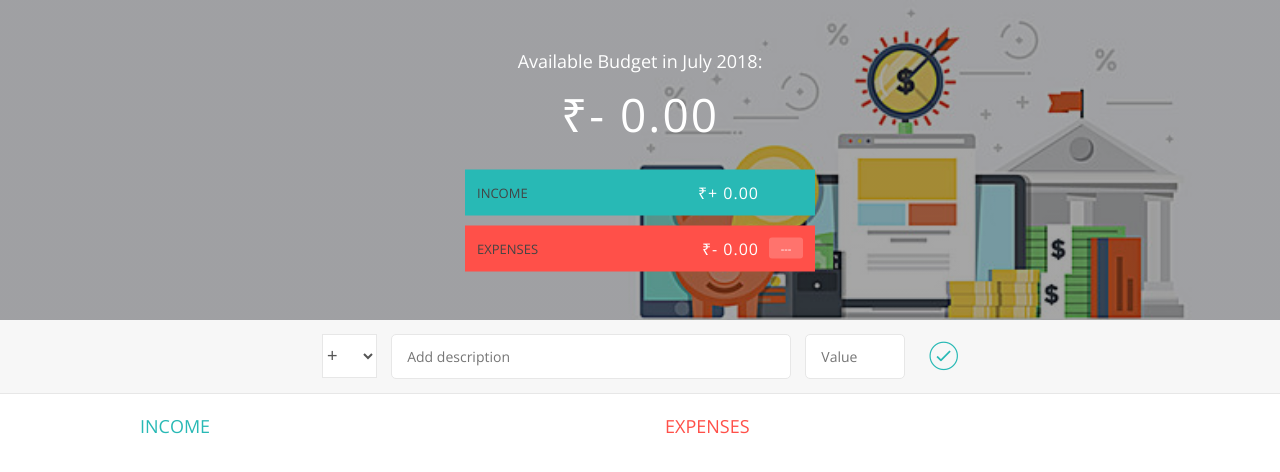
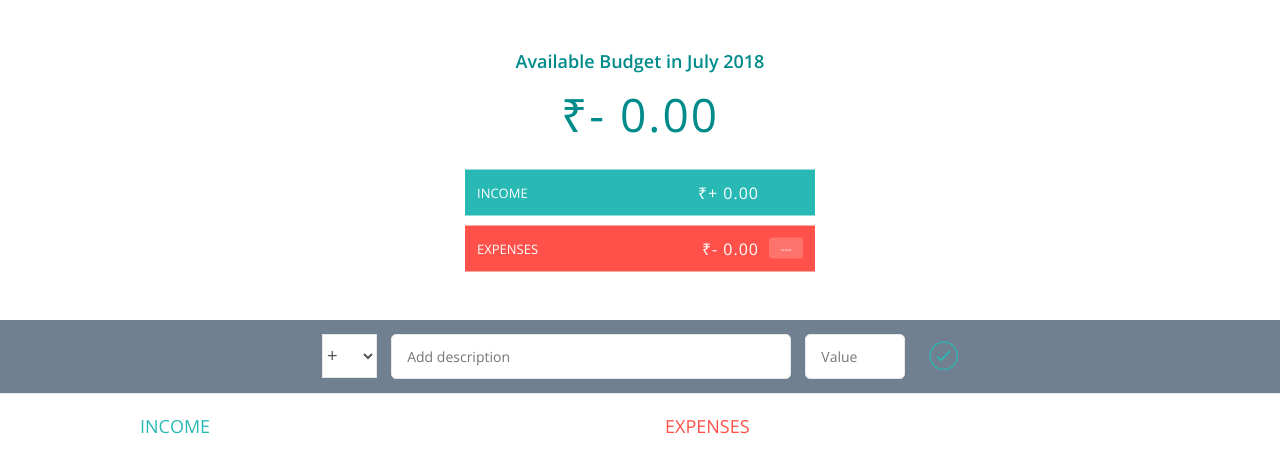
Before and after one commit to chiragchevli/Budgety, a plain HTML site: page index.html in a window 1280 px wide. Drawn offline with nearby package versions, Linux system fonts and the light colour scheme.

Commit message:
Modify CSS !

```diff
--- a/index.html
+++ b/index.html
@@ -12,7 +12,7 @@
         <div class="top">
             <div class="budget">
                 <div class="budget__title">
-                    Available Budget in <span class="budget__title--month">%Month%</span>:
+                    <strong>Available Budget in <span class="budget__title--month">%Month%</span></strong>
                 </div>
 
                 <div class="budget__value">&#8377; 0</div>
--- a/style.css
+++ b/style.css
@@ -33,7 +33,6 @@ body {
 
 .top {
     height: 40vh;
-    background-image: linear-gradient(rgba(0, 0, 0, 0.35), rgba(0, 0, 0, 0.35)), url(back.png);
     background-size: cover;
     background-position: center;
     position: relative;
@@ -49,6 +48,7 @@ body {
 }
 
 .budget__title {
+    color: darkcyan;
     font-size: 18px;
     text-align: center;
     margin-bottom: 10px;
@@ -56,6 +56,7 @@ body {
 }
 
 .budget__value {
+    color : darkcyan;
     font-weight: 300;
     font-size: 46px;
     text-align: center;
@@ -82,7 +83,7 @@ body {
 .budget__expenses--text {
     float: left;
     font-size: 13px;
-    color: #444;
+    color: white;
     margin-top: 2px;
 }
 
@@ -116,7 +117,7 @@ body {
 .add {
     padding: 14px;
     border-bottom: 1px solid #e7e7e7;
-    background-color: #f7f7f7;
+    background-color: slategray;
 }
 
 .add__container {
```
Also changed, not shown: back.png (deleted).
